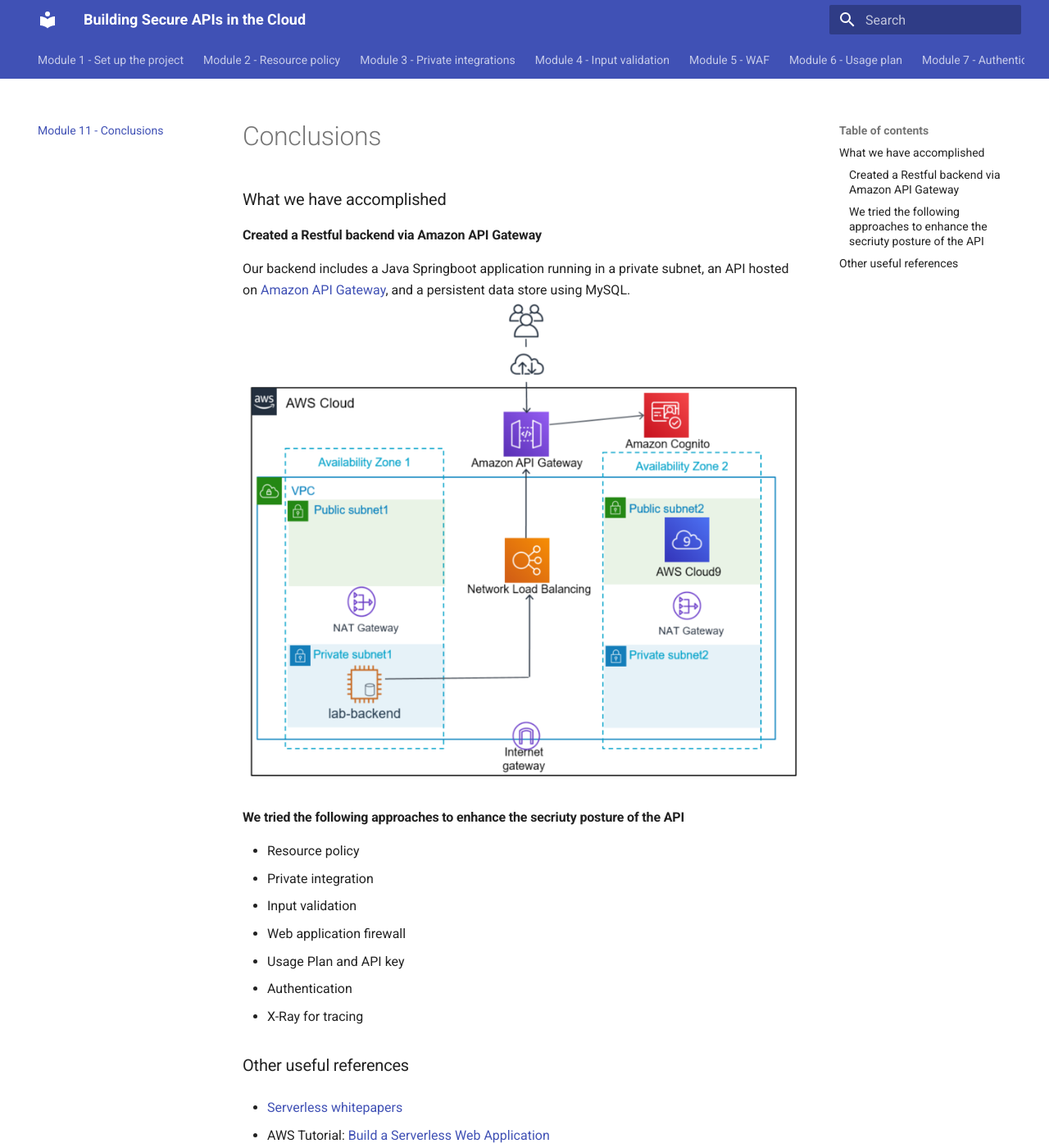
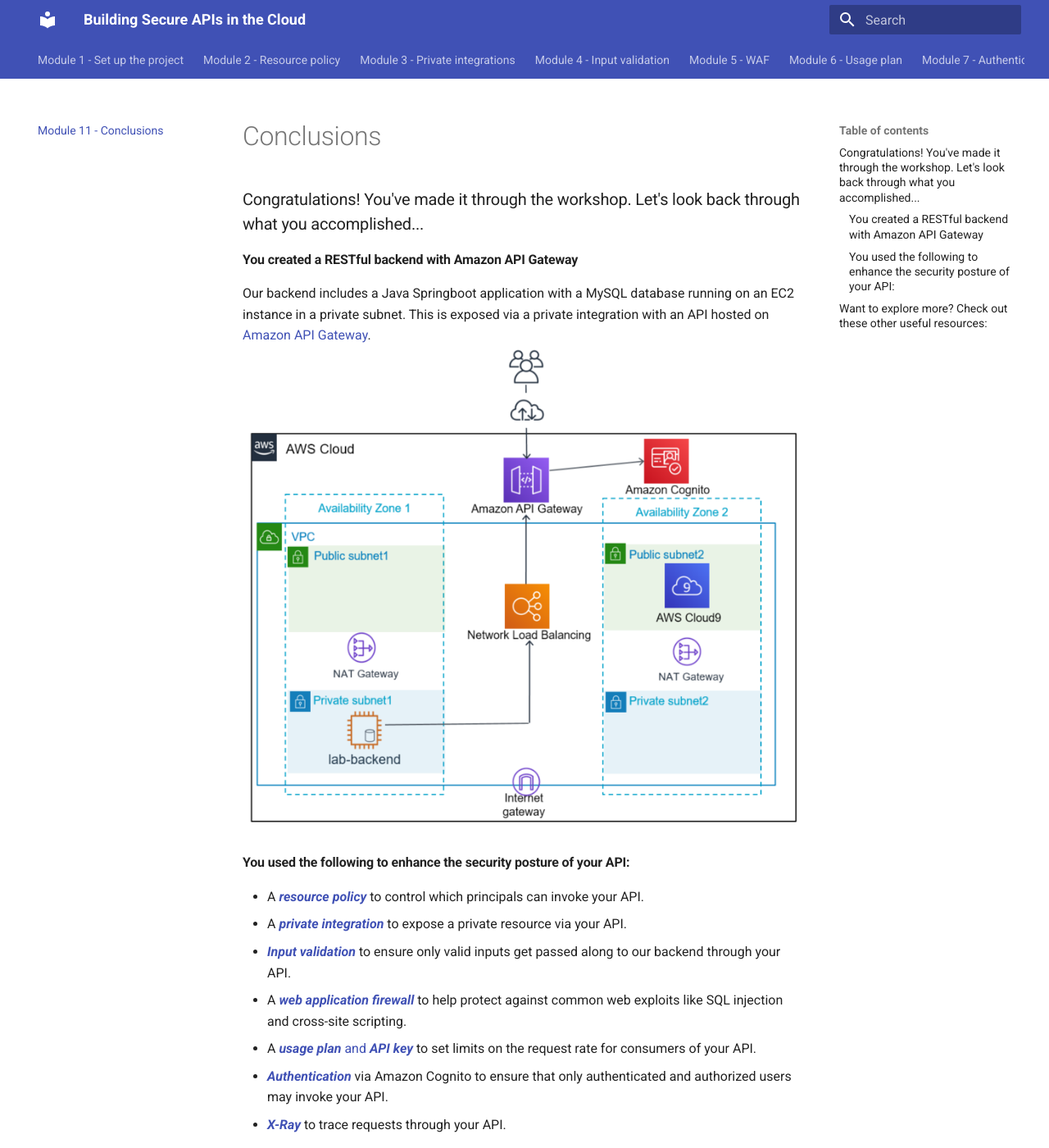
Before and after one commit to xiangshen-dk/workshop-building-secure-apis, an MkDocs documentation site: the page built from docs/conclusion.md, in a window 1280 px wide and 1400 px high. Shown: the whole window at 82% size. Built offline with MkDocs 1.6.1 and Material for MkDocs 9.7.7, drawn with Linux system fonts in a browser that asks for light colours; some web fonts are replaced; some of the changed text lies outside the part shown.

Commit message:
update conclusion

```diff
--- a/docs/conclusion.md
+++ b/docs/conclusion.md
@@ -1,23 +1,23 @@
 # Conclusions
 
-### What we have accomplished
+### Congratulations! You've made it through the workshop. Let's look back through what you accomplished...
 
-#### Created a Restful backend via Amazon API Gateway
+#### You created a RESTful backend with Amazon API Gateway
 
-Our backend includes a Java Springboot application running in a private subnet, an API hosted on [Amazon API Gateway](https://aws.amazon.com/api-gateway/ "AWS API Gateway"), and a persistent data store using MySQL.
+Our backend includes a Java Springboot application with a MySQL database running on an EC2 instance in a private subnet. This is exposed via a private integration with an API hosted on [Amazon API Gateway](https://aws.amazon.com/api-gateway/ "AWS API Gateway").
 ![Restful API](../screenshots/architecture1.png)
 
-#### We tried the following approaches to enhance the secriuty posture of the API
+#### You used the following to enhance the security posture of your API:
 
-* Resource policy
-* Private integration
-* Input validation
-* Web application firewall
-* Usage Plan and API key
-* Authentication
-* X-Ray for tracing
+* A [***resource policy***](https://docs.aws.amazon.com/apigateway/latest/developerguide/apigateway-resource-policies.html) to control which principals can invoke your API.
+* A [***private integration***](https://docs.aws.amazon.com/apigateway/latest/developerguide/set-up-private-integration.html) to expose a private resource via your API.
+* [***Input validation***](https://docs.aws.amazon.com/apigateway/latest/developerguide/api-gateway-method-request-validation.html) to ensure only valid inputs get passed along to our backend through your API.
+* A [***web application firewall***](https://docs.aws.amazon.com/apigateway/latest/developerguide/apigateway-control-access-aws-waf.html) to help protect against common web exploits like SQL injection and cross-site scripting.
+* A [***usage plan*** and ***API key***](https://docs.aws.amazon.com/apigateway/latest/developerguide/api-gateway-api-usage-plans.html) to set limits on the request rate for consumers of your API.
+* [***Authentication***](https://docs.aws.amazon.com/apigateway/latest/developerguide/apigateway-integrate-with-cognito.html) via Amazon Cognito to ensure that only authenticated and authorized users may invoke your API.
+* [***X-Ray***](https://docs.aws.amazon.com/xray/latest/devguide/aws-xray.html) to trace requests through your API.
 
-### Other useful references
+### Want to explore more? Check out these other useful resources:
 
 * [Serverless whitepapers](https://aws.amazon.com/whitepapers/#serverless)
 
```
Also changed, not shown: docs/auth.md (+2 -0 lines).
